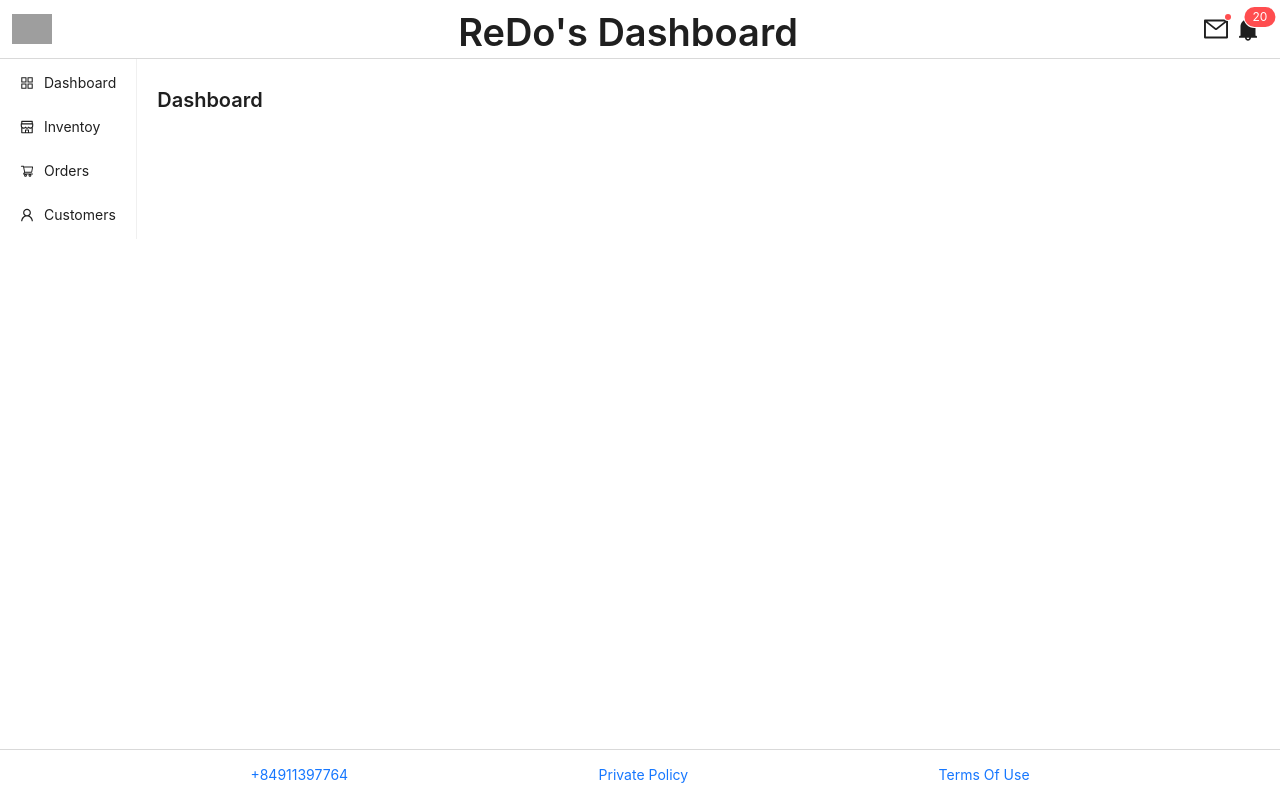
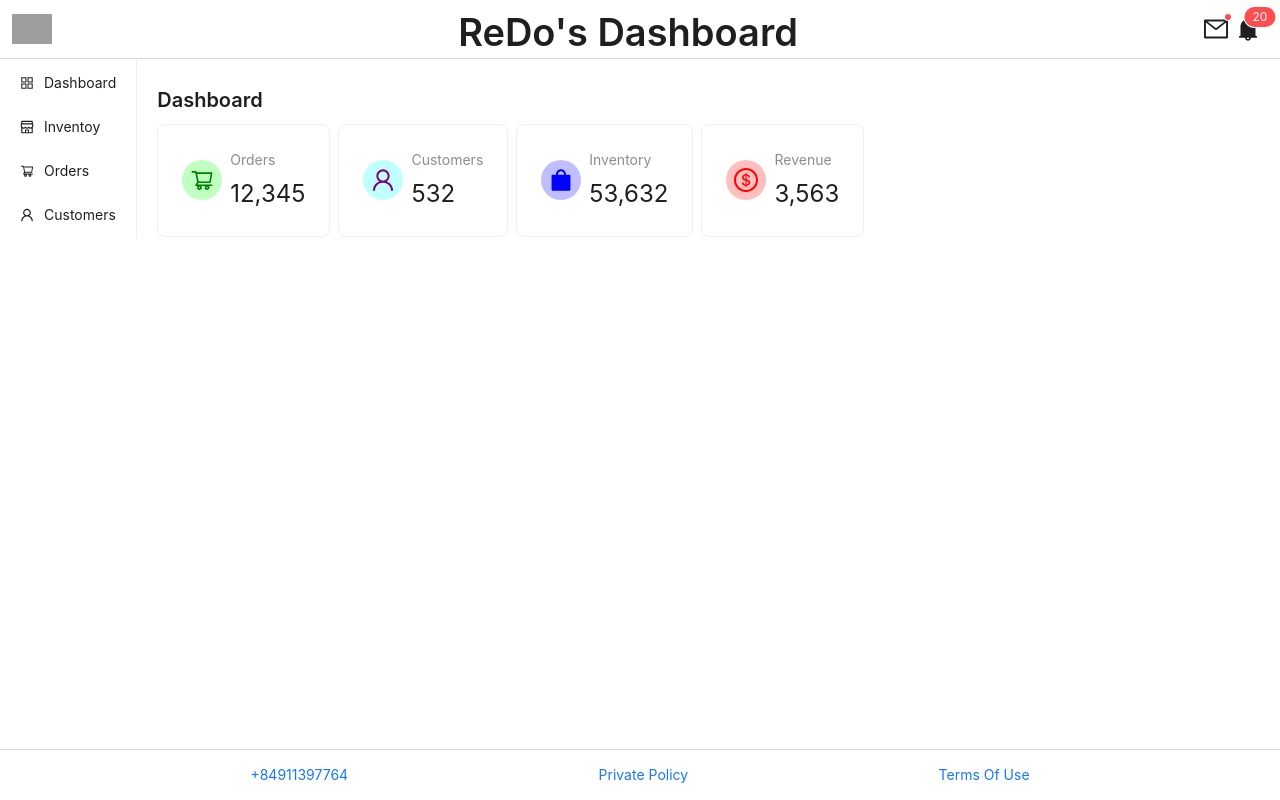
Before and after one commit to ReDoProgrammer/reactjs_dashboard, a React (Create React App) app: page / in a window 1280 px wide. Built offline with nearby package versions, Linux system fonts and the light colour scheme; grey boxes are pictures that could not be loaded.

Commit message:
design dashboard page

```diff
--- a/src/Components/Pages/Dashboard/index.js
+++ b/src/Components/Pages/Dashboard/index.js
@@ -1,8 +1,55 @@
-import {Typography} from 'antd';
+import { Card, Space, Typography, Statistic } from 'antd';
+import { ShoppingCartOutlined } from '@ant-design/icons';
+import { DollarCircleOutlined, ShoppingFilled, UserOutlined } from '@ant-design/icons/lib/icons';
 function Dashboard() {
-    return ( <div>
+    return (<div>
         <Typography.Title level={4}>Dashboard</Typography.Title>
-    </div> );
+        <Space direction='horizontal'>
+            <DashboardCard title={'Orders'}
+                value={12345}
+                icon={<ShoppingCartOutlined
+                    style={{
+                        color: 'green',
+                        backgroundColor: 'rgba(0,255,0,0.25)' ,
+                        borderRadius:20,
+                        fontSize:24,
+                        padding:8
+                    }}
+                />}
+            />
+            <DashboardCard title={'Customers'} value={532} icon={<UserOutlined
+            style={{
+                color: 'purple',
+                backgroundColor: 'rgba(0,255,255,0.25)' ,
+                borderRadius:20,
+                fontSize:24,
+                padding:8
+            }}/>} />
+            <DashboardCard title={'Inventory'} value={53632} icon={<ShoppingFilled style={{
+                color: 'blue',
+                backgroundColor: 'rgba(0,0,255,0.25)' ,
+                borderRadius:20,
+                fontSize:24,
+                padding:8
+            }}/>} />
+            <DashboardCard title={'Revenue'} value={3563} icon={<DollarCircleOutlined style={{
+                color: 'red',
+                backgroundColor: 'rgba(255,0,0,0.25)' ,
+                borderRadius:20,
+                fontSize:24,
+                padding:8
+            }}/>} />
+        </Space>
+    </div>);
+}
+
+function DashboardCard({ title, value, icon }) {
+    return (<Card>
+        <Space direction='horizontal'>
+            {icon}
+            <Statistic title={title} value={value} />
+        </Space>
+    </Card>)
 }
 
 export default Dashboard;
```
